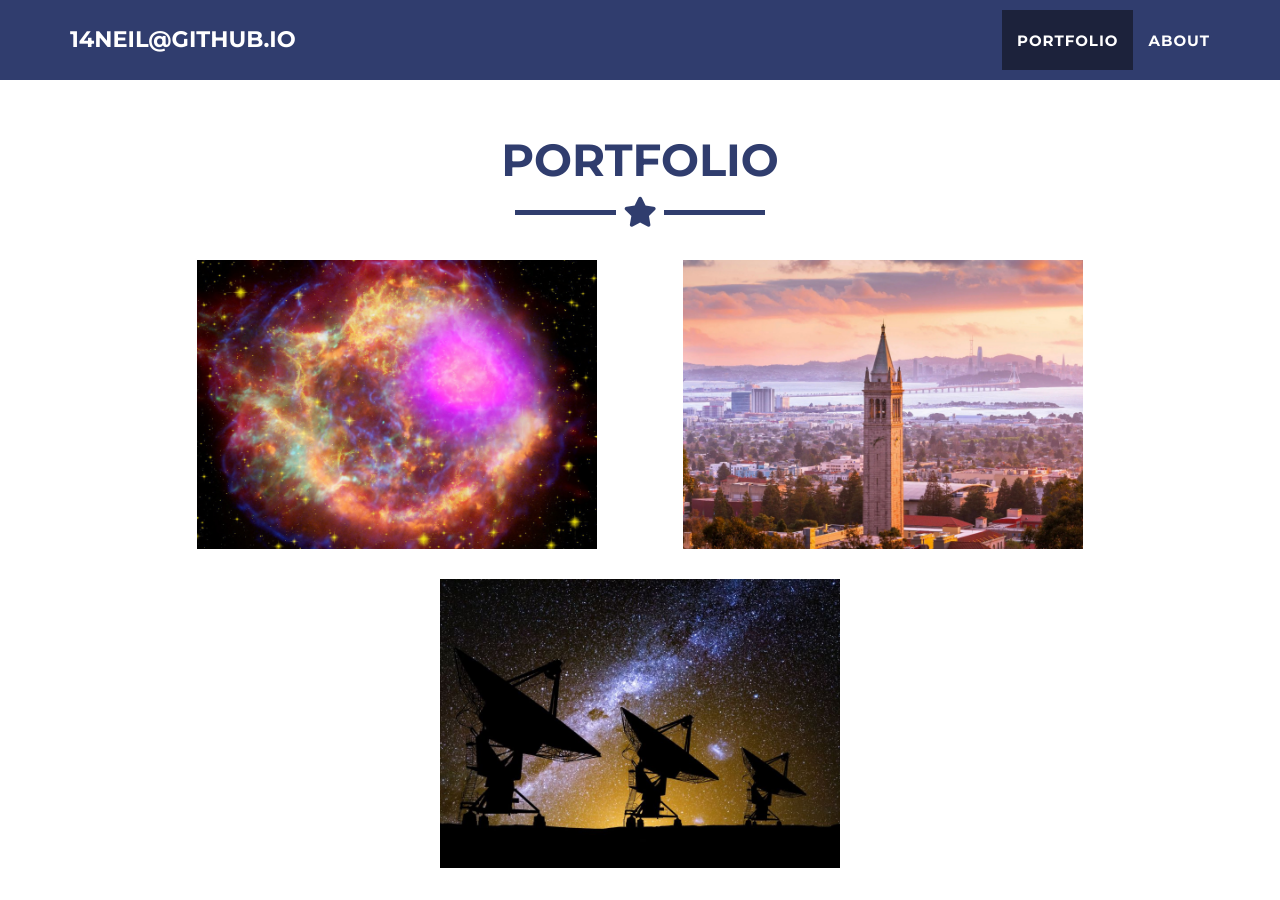
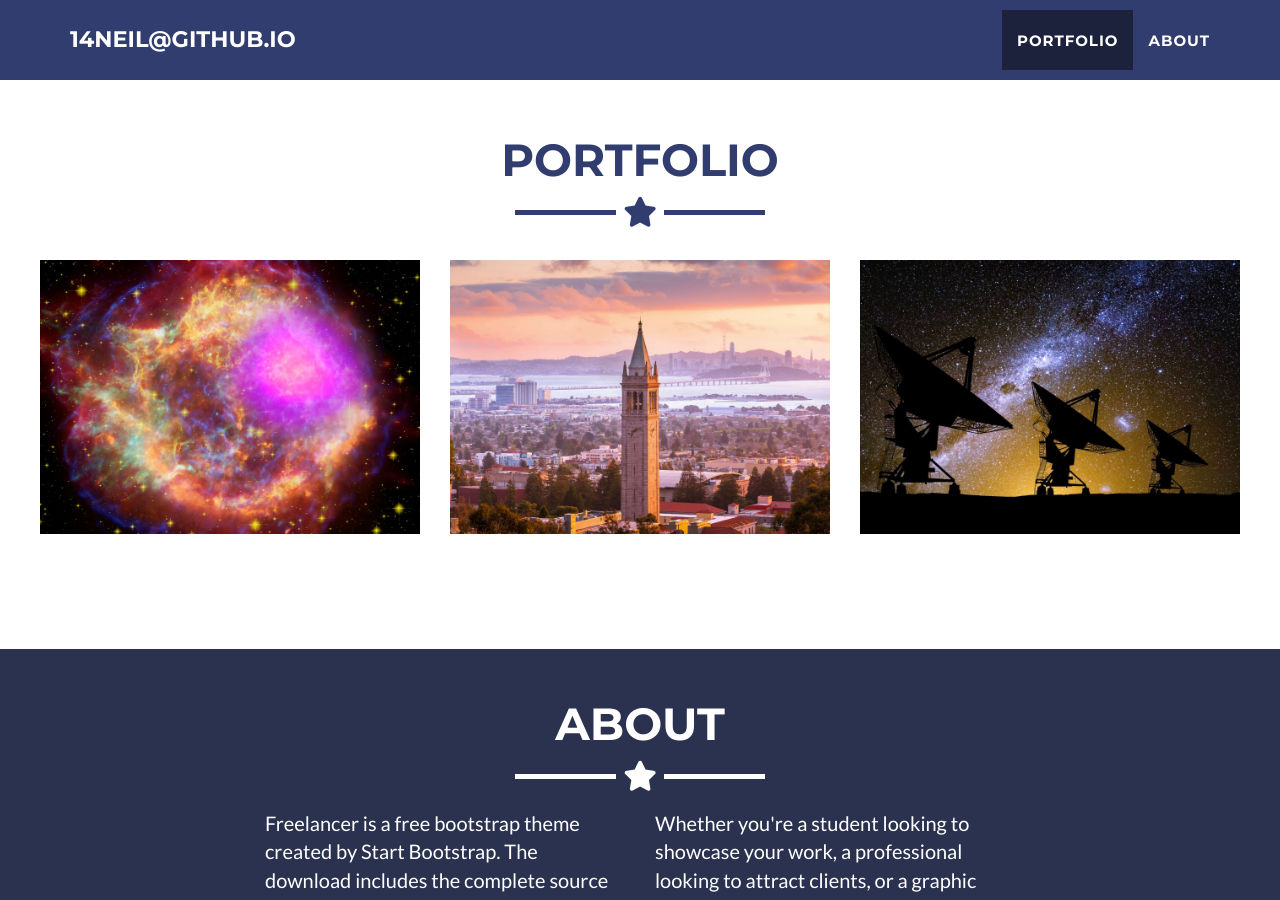
Before and after one commit to 14neil/14neil.github.io, a Jekyll site: the page built from _posts/2014-07-18-project-1.markdown, in a window 1280 px wide and 900 px high, scrolled down 996 px. Built offline with Jekyll 4.4.1, drawn with Linux system fonts in a browser that asks for light colours.

Commit message:
Update portfolio_grid.html

```diff
--- a/_includes/portfolio_grid.html
+++ b/_includes/portfolio_grid.html
@@ -7,16 +7,16 @@
         <hr class="star-primary">
       </div>
     </div>
-    <div class="portfolio-flex-row" style="display: flex; flex-wrap: wrap; justify-content: center;">
+    <div class="portfolio-flex-row" style="display: flex; flex-wrap: nowrap; justify-content: center;">
       {% for post in site.posts %}
-      <div class="portfolio-flex-item portfolio-item" style="flex: 0 0 40%; max-width: 40%; margin: 15px;">
+      <div class="portfolio-flex-item portfolio-item" style="flex: 0 0 33.33%; max-width: 33.33%; margin: 15px;">
         <a href="#portfolioModal-{{ post.modal-id }}" class="portfolio-link" data-toggle="modal">
           <div class="caption">
             <div class="caption-content">
               <i class="fa fa-search-plus fa-3x"></i>
             </div>
           </div>
-          <img src="img/portfolio/{{ post.img }}" class="img-responsive" alt="{{ post.alt }}" style="width: 100%; max-width: 700px; height: auto;">
+          <img src="img/portfolio/{{ post.img }}" class="img-responsive" alt="{{ post.alt }}" style="width: 100%; max-width: 900px; height: auto;">
         </a>
       </div>
       {% endfor %}
```
